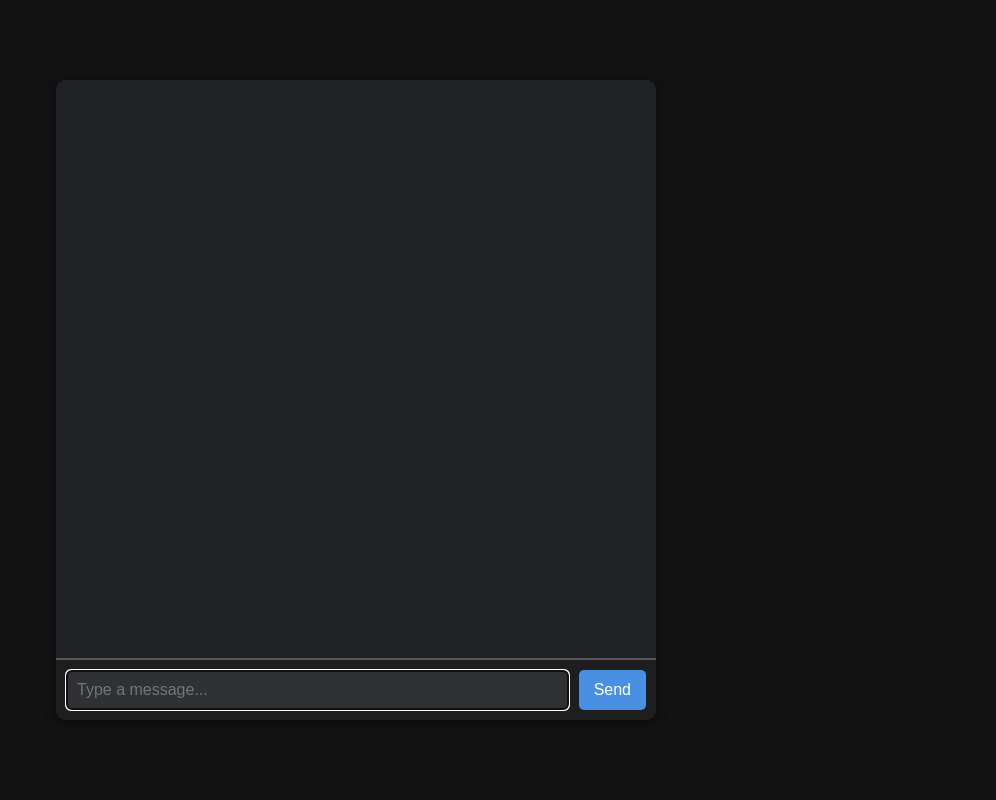
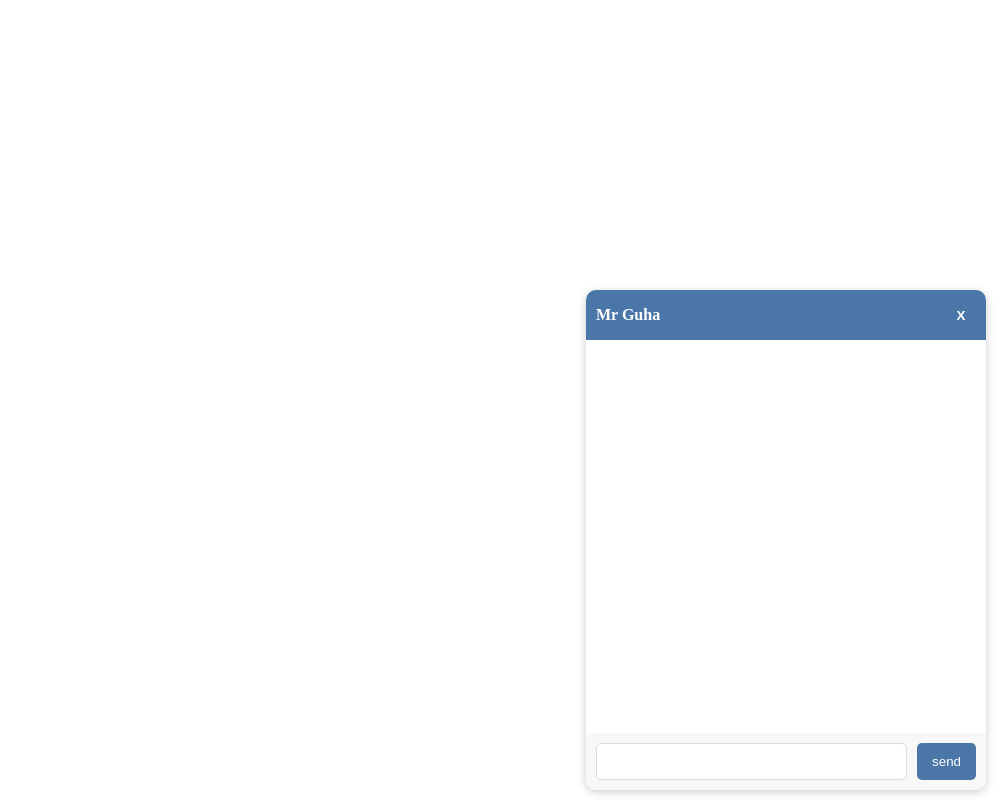
Before and after one commit to jiahaoli0465/openAI-Assistant-Test, a Flask app: template templates/index.html in a window 1280 px wide. Shown: the whole page, without its empty margins (284-1280 px from the left). Run offline with Flask 2, Linux system fonts and the light colour scheme; the template is opened without the code that fills it, so the values that code supplies are empty.

Commit message:
created a imessage style chatbot to allow deyaan to text his dad in a friendly manner

```diff
--- a/app.py
+++ b/app.py
@@ -9,18 +9,9 @@
 openai.api_key = os.environ.get("OPENAI_API_KEY")
 client = openai.Client(api_key=openai.api_key)
 
-# Create an Assistant
-assistant_id = 'asst_egsGHf3oxqSSbXxY5QzqUCnt'
+# Current Assistant: MiniMe
+assistant_id = 'asst_9DWjbnuDqjQY45Lw0oIGKmBb'
 
-# @app.before_first_request
-# def create_assistant():
-#     global assistant_id
-#     assistant = client.beta.assistants.create(
-#         name="Personal therapist",
-#         instructions="You are a personal therapist named Jacob. Make sure you act like a therapist.",
-#         model="gpt-3.5-turbo-16k"
-#     )
-#     assistant_id = assistant.id
 
 @app.route('/')
 def show_home():
--- a/static/script.js
+++ b/static/script.js
@@ -1,14 +1,57 @@
-function updateChat(message, isUser) {
-    let chatBox = document.getElementById("chat-box");
-    chatBox.innerHTML += `<div>${isUser ? 'You' : 'Bot'}: ${message}</div>`;
-    chatBox.scrollTop = chatBox.scrollHeight;
+document.addEventListener('DOMContentLoaded', () => {
+    const inputField = document.querySelector('#chatInput');
+    const sendButton = document.querySelector('#inputSection button');
+    const chat = document.querySelector('#chatContent');
+    const loader = document.querySelector('.loader-container');
+
+    function scrollToBottom(element) {
+        element.scrollTop = element.scrollHeight;
+    }
+
+    function addToChat(input, isBotMessage = false) {
+        if (!chat) {
+            console.error('Chat element not found!');
+            return;
+        }
+
+        const messageClass = isBotMessage ? 'botText' : 'userText';
+        const messageContainerClass = isBotMessage ? 'message bot-message' : 'message user-message';
+
+        const messageElement = document.createElement('div');
+        messageElement.className = messageContainerClass;
+
+        const textElement = document.createElement('div');
+        textElement.className = messageClass;
+        textElement.textContent = input;
+
+        messageElement.appendChild(textElement);
+        chat.appendChild(messageElement);
+
+        // Scroll to the new message
+        scrollToBottom(chat);
+    }
+
+    function showLoader() {
+        loader.style.display = 'flex';
+    }
+
+    function hideLoader() {
+        loader.style.display = 'none';
     }
 
     async function sendMessage() {
-    let userInput = document.getElementById("user-input");
-    if (!userInput.value.trim()) return;
+        const message = inputField.value.trim();
+        if (message) {
+            addToChat(message); // User message
+            inputField.value = '';
 
-    updateChat(userInput.value, true);
+            showLoader();
+
+
+            // setTimeout(() => {
+            //     hideLoader();
+            //     addToChat("Bot's response to: " + message, true); // Bot message
+            // }, 1000); // Adjust the delay as needed
 
             try {
                 // Send data to Flask server
@@ -17,7 +60,7 @@
                     headers: {
                         'Content-Type': 'application/json',
                     },
-            body: JSON.stringify({ message: userInput.value }),
+                    body: JSON.stringify({ message: message }),
                 });
 
                 if (!response.ok) {
@@ -25,19 +68,24 @@
                 }
 
                 let data = await response.json();
-        updateChat(data.reply, false);
+                hideLoader();
+                addToChat(data.reply, true);
+
             } catch (error) {
-        updateChat("Failed to get response from the server.", false);
+                addToChat("Failed to get response from the server.", true);
+                hideLoader();
+
                 console.error("Fetch error: " + error.message);
             }
 
-    userInput.value = "";
+        }
     }
 
-// Allow pressing "Enter" to send a message
-document.getElementById("user-input").addEventListener("keypress", function(event) {
-    if (event.key === "Enter") {
-        event.preventDefault();
+    sendButton.addEventListener('click', sendMessage);
+
+    inputField.addEventListener('keypress', (e) => {
+        if (e.key === 'Enter') {
             sendMessage();
         }
     });
+});
--- a/static/style.css
+++ b/static/style.css
@@ -1,89 +1,159 @@
-body {
-    font-family: 'Arial', sans-serif;
-    background-color: #121212;
-    color: #E1E1E1;
-    margin: 0;
-    padding: 0;
+#chatSection {
+    position: fixed;
+    background-color: #f8f8f8; /* Light grey background */
+    width: 400px;
+    height: 500px;
+    bottom: 10px;
+    right: 10px;
     display: flex;
-    justify-content: center;
-    align-items: center;
-    height: 100vh;
+    flex-direction: column;
+    justify-content: space-between;
+    border-radius: 10px;
+    box-shadow: 0 2px 10px rgba(0, 0, 0, 0.2);
 }
 
-.chat-container {
-    width: 600px;
-    height: 80vh;
-    max-width: 90%;
-    background-color: #202124;
-    border-radius: 10px;
-    box-shadow: 0 2px 10px 0 rgba(0, 0, 0, 0.5);
-    display: flex;
-    flex-direction: column;
-    overflow: hidden;
+#chatHeader {
+    background-color: #4a76a8; /* Dark blue header */
+    color: white;
+    padding: 10px;
+    border-top-left-radius: 10px;
+    border-top-right-radius: 10px;
 }
 
-.chat-box {
-    flex-grow: 1;
-    overflow-y: auto;
-    padding: 20px;
-    background: #202124;
-    border-bottom: 1px solid #575757;
+#chatHeaderContents {
+    display: flex;
+    flex-direction: row;
+    justify-content: space-between;
+    align-items: center;
 }
 
-.chat-box div {
-    margin-bottom: 10px;
-    padding: 8px;
-    /* background-color: #313131; */
-    border-bottom: 1px solid #303134;
-    border-radius: 5px;
-    word-wrap: break-word;
-    max-width: 75%;
+#chatHeaderContents p {
+    margin: 0;
+    font-weight: bold;
 }
 
-#inputArea {
+#chatHeaderContents button {
+    width: 30px;
+    height: 30px;
+    background-color: transparent;
+    border: 0;
+    border-radius: 50%;
+    font-weight: 700;
+    color: white;
+    cursor: pointer;
+    transition: background-color 0.3s ease;
+}
+
+#chatHeaderContents button:hover {
+    background-color: rgba(255, 255, 255, 0.2);
+}
+
+#chatContent {
+    flex-grow: 1;
+    padding: 10px;
+
+    background-color: white;
+    overflow-y: auto;
+    scrollbar-width: thin;
+}
+
+/* Add keyframes for the animation */
+@keyframes slideFadeInUp {
+    from {
+        transform: translateY(20px);
+        opacity: 0;
+    }
+    to {
+        transform: translateY(0);
+        opacity: 1;
+    }
+}
+
+/* Apply the animation to the message */
+.message {
+    display: flex;
+    width: 100%;
+    animation: slideFadeInUp 0.5s ease-out; /* Adjust timing as needed */
+}
+.message.bot-message {
+    justify-content: flex-start;
+}
+
+.message.user-message {
+    justify-content: flex-end;
+}
+
+.botText, .userText {
+    max-width: 70%;
+    padding: 10px;
+    padding-inline: 18px;
+    border-radius: 18px;
+    margin-bottom: 10px;
+    word-break: break-word;
+}
+
+.botText {
+    background-color: #e1f5fe; /* Light blue for bot messages */
+}
+
+.userText {
+    background-color: #dcedc8; /* Light green for user messages */
+}
+
+#inputSection {
     display: flex;
     padding: 10px;
-    background: #1E1E1E;
-    border-top: 1px solid #575757;
+    background-color: #f8f8f8;
+    border-bottom-left-radius: 10px;
+    border-bottom-right-radius: 10px;
 }
 
-input[type="text"] {
+#inputSection input[type="text"] {
     flex-grow: 1;
     padding: 10px;
-    font-size: 16px;
-    border: 1px solid #575757;
+    border: 1px solid #ddd;
     border-radius: 5px;
-    background: #303134;
-    color: #E1E1E1;
     margin-right: 10px;
 }
 
-button {
-    background: #4a90e2;
+#inputSection button {
+    padding: 10px 15px;
+    background-color: #4a76a8; /* Dark blue to match the header */
+    color: white;
     border: none;
-    color: white;
-    padding: 10px 15px;
-    font-size: 16px;
+    border-radius: 5px;
     cursor: pointer;
-    border-radius: 5px;
+    transition: background-color 0.3s ease;
 }
 
-button:hover {
-    background: #3178c6;
+#inputSection button:hover {
+    background-color: #3a5a78; /* Slightly darker blue on hover */
 }
 
-::-webkit-scrollbar {
-    width: 8px;
+.loader {
+    border: 4px solid #f3f3f3; /* Light grey */
+    border-top: 4px solid #db4d34; /* Blue */
+    border-radius: 50%;
+    width: 20px;
+    height: 20px;
+    animation: spin 2s linear infinite;
+    margin: auto;
+    position: absolute;
+
+}
+.loader-container {
+    display: flex;
+    align-items: center;
+    justify-content: center;
+    width: 100%;
+    height: 100%;
+    position: absolute;
+    top: 0;
+    left: 0;
 }
 
-::-webkit-scrollbar-track {
-    background: #202124;
+
+@keyframes spin {
+    0% { transform: rotate(0deg); }
+    100% { transform: rotate(360deg); }
 }
-
-::-webkit-scrollbar-thumb {
-    background: #575757;
-}
-
-::-webkit-scrollbar-thumb:hover {
-    background: #4a90e2;
-}
--- a/templates/index.html
+++ b/templates/index.html
@@ -3,18 +3,43 @@
 <head>
     <meta charset="UTF-8">
     <meta name="viewport" content="width=device-width, initial-scale=1.0">
-    <title>Chatbot like ChatGPT</title>
+    <title>ChatbotUi</title>
     <link rel="stylesheet" href="/static/style.css">
 </head>
 <body>
-    <div class="chat-container">
-        <div class="chat-box" id="chat-box"></div>
-        <div id="inputArea">
-            <input type="text" id="user-input" placeholder="Type a message..." autofocus>
-            <button onclick="sendMessage()">Send</button>
+
+
+    <div id="chatSection">
+        <div id="chatHeader">
+            <div id="chatHeaderContents">
+                <p>Mr Guha</p>
+                <button>X</button>
+            </div>
         </div>
 
+        <div id="chatContent">
+            <div class="loader-container" style="display: none;">
+                <div class="loader"></div>
+            </div>
+
+            <!-- <div class="message bot-message">
+                <div class="botText">Bot's message here</div>
+            </div>
+
+            <div class="message user-message">
+                <div class="userText">User's message here</div>
+            </div> -->
+
+        </div>
+
+        <div id="inputSection">
+            <input type="text" name="" id="chatInput">
+            <button>send</button>
+        </div>
+
+
     </div>
-    <script src="/static/script.js"></script>
+   <script src="/static/script.js"></script>
 </body>
+
 </html>
```
Lines whose indentation alone changed are shown as unchanged.
